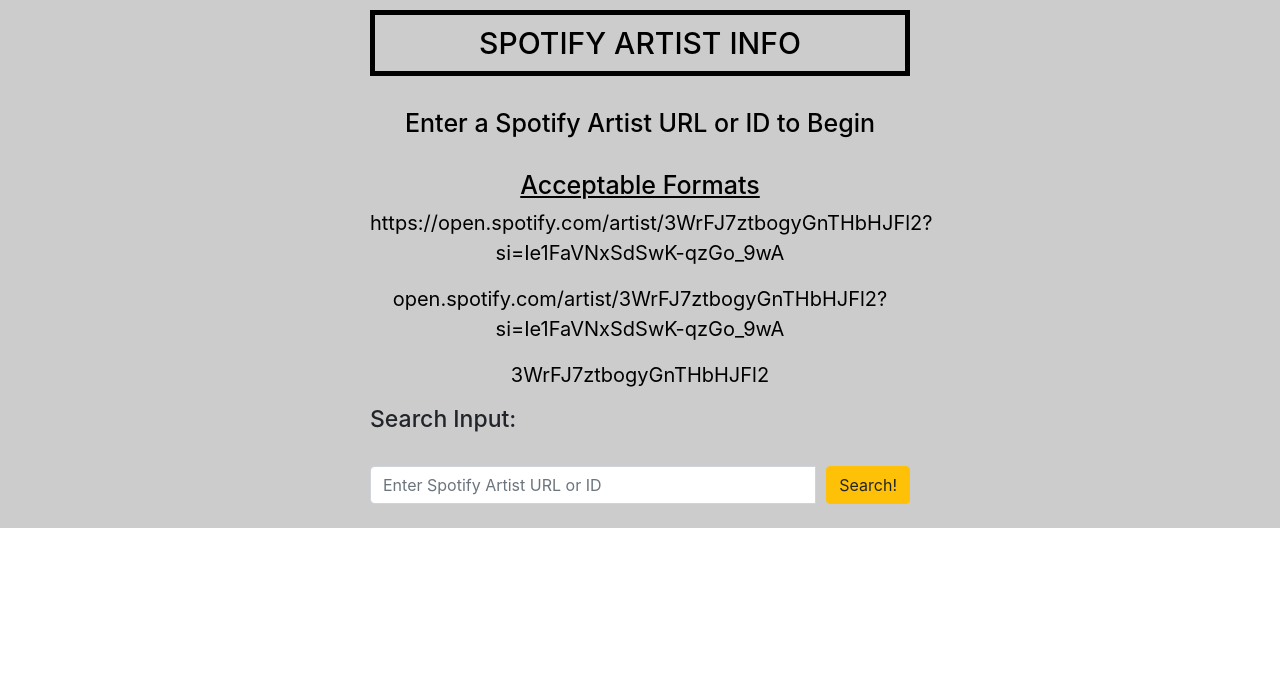
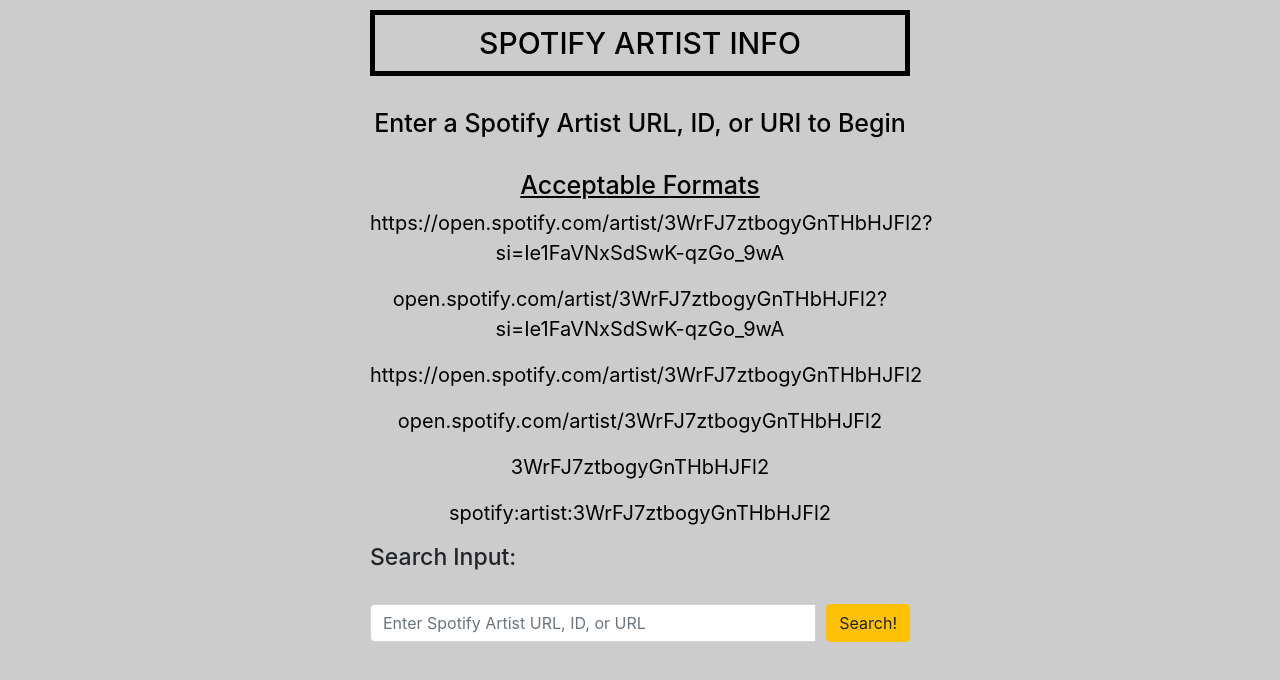
Before and after one commit to luke-devel/spotify-artist-info, a Next.js app: page / in a window 1280 px wide. Shown: the top 680 px of the page. Built offline with nearby package versions, Linux system fonts and the light colour scheme.

Commit message:
adding new formats

```diff
--- a/components/formats.js
+++ b/components/formats.js
@@ -10,7 +10,16 @@
       <p style={{ fontSize: "20px" }}>
         open.spotify.com/artist/3WrFJ7ztbogyGnTHbHJFl2?si=Ie1FaVNxSdSwK-qzGo_9wA
       </p>
+      <p style={{ fontSize: "20px" }}>
+        https://open.spotify.com/artist/3WrFJ7ztbogyGnTHbHJFl2
+      </p>
+      <p style={{ fontSize: "20px" }}>
+        open.spotify.com/artist/3WrFJ7ztbogyGnTHbHJFl2
+      </p>
+
       <p style={{ fontSize: "20px" }}>3WrFJ7ztbogyGnTHbHJFl2</p>
+
+      <p style={{ fontSize: "20px" }}>spotify:artist:3WrFJ7ztbogyGnTHbHJFl2</p>
     </div>
   );
 }
--- a/components/header2.js
+++ b/components/header2.js
@@ -12,7 +12,7 @@
         }}
       >
         <h2 style={{ fontSize: "25px" }}>
-          Enter a Spotify Artist URL or ID to Begin
+          Enter a Spotify Artist URL, ID, or URI to Begin
         </h2>
         <br></br>
         <Formats />
--- a/components/search.js
+++ b/components/search.js
@@ -26,9 +26,18 @@
     if (artistLink[0] === "h" && artistLink.length === 80) {
       return artistLink.slice(32, -26);
     }
+    if (artistLink[0] === "s" && artistLink.length === 37) {
+      return artistLink.slice(15);
+    }
 
     if (artistLink[0] === "o" && artistLink.length === 72) {
       return artistLink.slice(24, -26);
+    }
+    if (artistLink[0] === "h" && artistLink.length === 54) {
+      return artistLink.slice(32);
+    }
+    if (artistLink[0] === "o" && artistLink.length === 46) {
+      return artistLink.slice(24);
     }
 
     if (artistLink.length === 22) {
@@ -51,7 +60,7 @@
               name="idSearch"
               id="search_top"
               className="form-control"
-              placeholder="Enter Spotify Artist URL or ID"
+              placeholder="Enter Spotify Artist URL, ID, or URL"
               onChange={this.handleInputChange}
             />
             <span className="input-group-btn" style={{ marginLeft: "10px" }}>
--- /dev/null
+++ b/components/testt.js
@@ -0,0 +1,4 @@
+let ssssx = "open.spotify.com/artist/2xvtxDNInKDV4AvGmjw6d1";
+console.log(ssssx.length);
+
+console.log(ssssx.slice(24));
```
Also changed, not shown: pages/artist/[id].js (+6 -2 lines), pages/index.js (+15 -0 lines).
